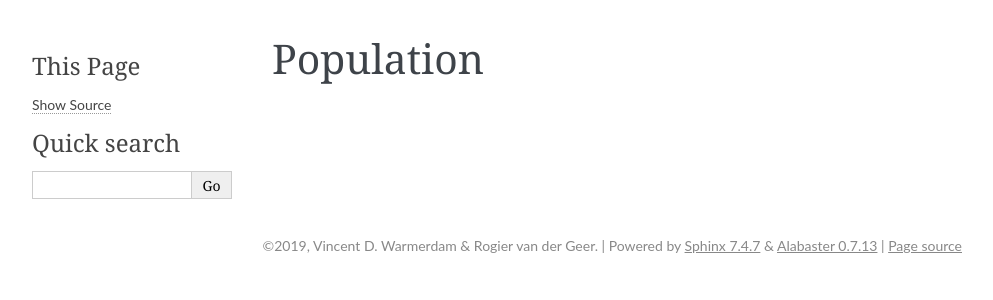
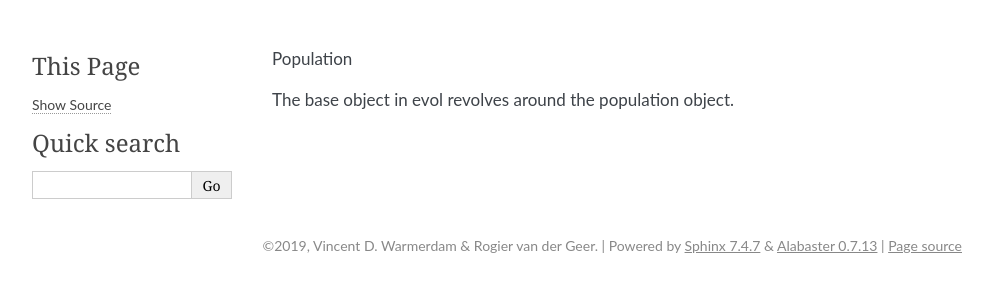
Before and after one commit to godatadriven/evol, a Sphinx documentation site: the page built from doc/population.rst, in a window 1280 px wide. Shown: the top 300 px of the page, without its empty margins (148-1141 px from the left). Built offline with Sphinx 7.4.7, drawn with Linux system fonts in a browser that asks for light colours; pages that are not in the unit, such as notebooks, are missing from menus; the version number is read from the project's files by our own code.

Commit message:
Sphinx (#120)
* added pathos as a dependency to setup.py

* added sphinx

* landing page now refers to examples

* added lots of pages

* added readthedocs banner

* oh flake...

* strange error

* lets go and trigger another build

```diff
--- a/doc/population.rst
+++ b/doc/population.rst
@@ -1,2 +1,3 @@
 Population
-==========
+
+The base object in evol revolves around the population object.
```
